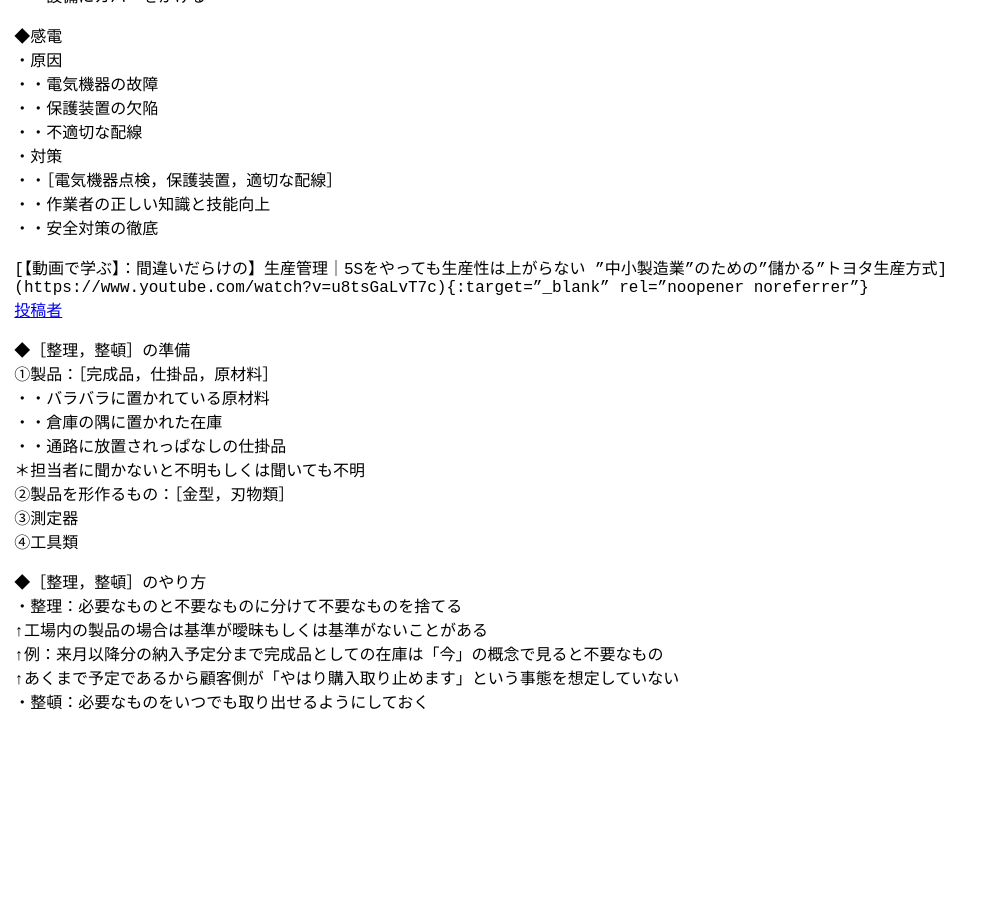
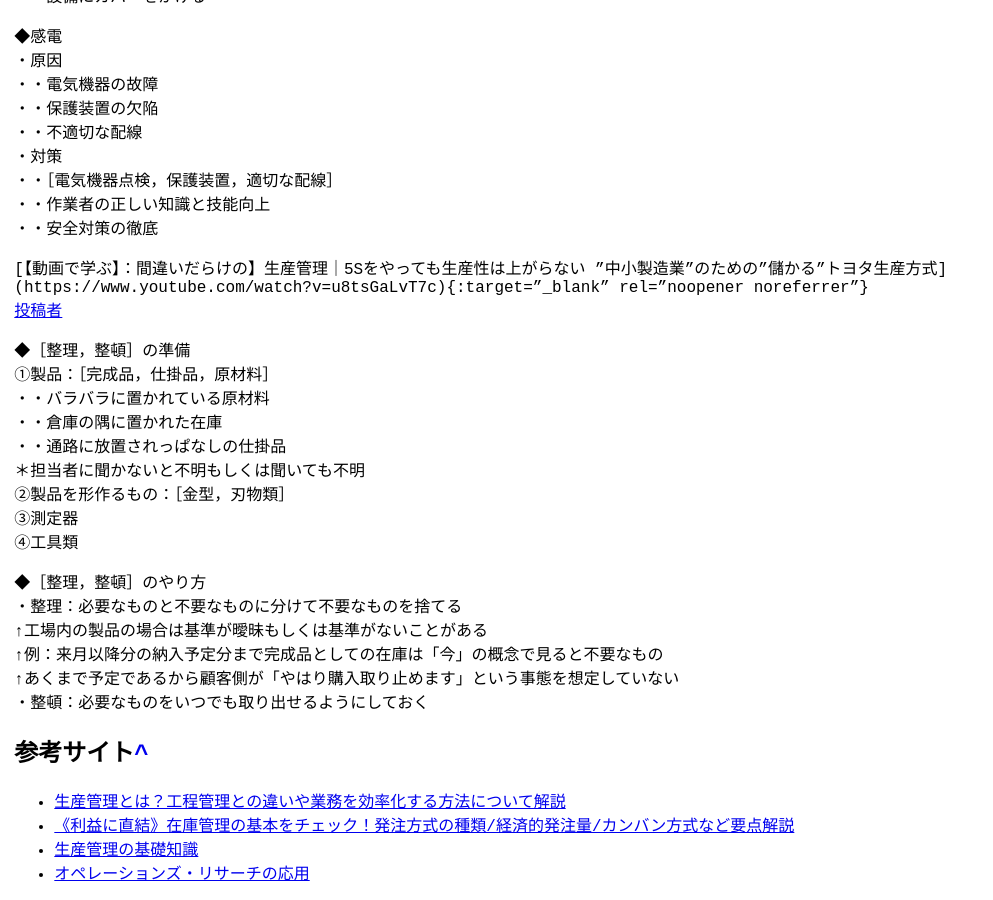
Before and after one commit to zoldof/algo-notes-ci, a Jekyll site: the page built from docs/dist/seikan1/index.md, in a window 1280 px wide and 900 px high, scrolled down 7486 px. Shown: the whole window, without its empty margins (0-993 px from the left). Built offline with Jekyll 4.4.1, drawn with Linux system fonts in a browser that asks for light colours; before the commit the page ends 8215 px from its top, so only the background shows below that.

Commit message:
Update index.md

```diff
--- a/docs/dist/seikan1/index.md
+++ b/docs/dist/seikan1/index.md
@@ -356,3 +356,9 @@ title: 生産管理 基礎
 ↑例：来月以降分の納入予定分まで完成品としての在庫は「今」の概念で見ると不要なもの
 ↑あくまで予定であるから顧客側が「やはり購入取り止めます」という事態を想定していない
 ・整頓：必要なものをいつでも取り出せるようにしておく
+
+## 参考サイト
+- [生産管理とは？工程管理との違いや業務を効率化する方法について解説](https://biz.moneyforward.com/work-efficiency/basic/2012/?utm_source=chatgpt.com){:target="_blank" rel="noopener noreferrer"}
+- [《利益に直結》在庫管理の基本をチェック！発注方式の種類/経済的発注量/カンバン方式など要点解説](https://engineer-education.com/production-engineering-09_inventory-control/?utm_source=chatgpt.com){:target="_blank" rel="noopener noreferrer"}
+- [生産管理の基礎知識](https://seisankanripro.com/college-2/?utm_source=chatgpt.com){:target="_blank" rel="noopener noreferrer"}
+- [オペレーションズ・リサーチの応用](chrome-native://pdf/link?url=content%3A%2F%2Fmedia%2Fexternal%2Fdownloads%2F1000022859){:target="_blank" rel="noopener noreferrer"}
```
